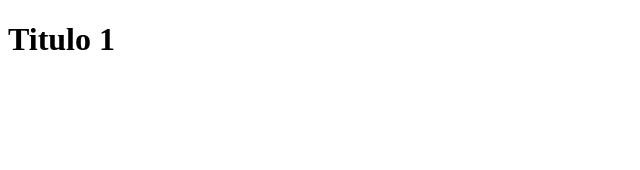
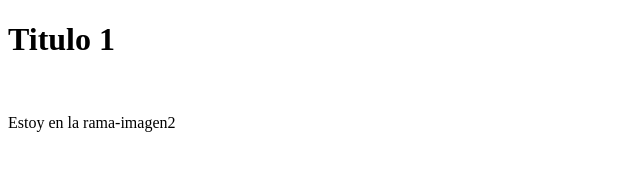
Before and after one commit to PioPio31/prueba-Repositorio-Remoto, a plain HTML site: page index.html in a window 1280 px wide. Shown: the whole page, without its empty margins (0-640 px from the left). Drawn offline with Linux system fonts and the light colour scheme.

Commit message:
Agregue un parrafo en la rama-imagen2

```diff
--- a/index.html
+++ b/index.html
@@ -9,5 +9,6 @@
 <body>
     <h1>Titulo 1</h1>
     <img src="hamster.jpg" alt="">
+    <p>Estoy en la rama-imagen2</p>
 </body>
 </html>
```
